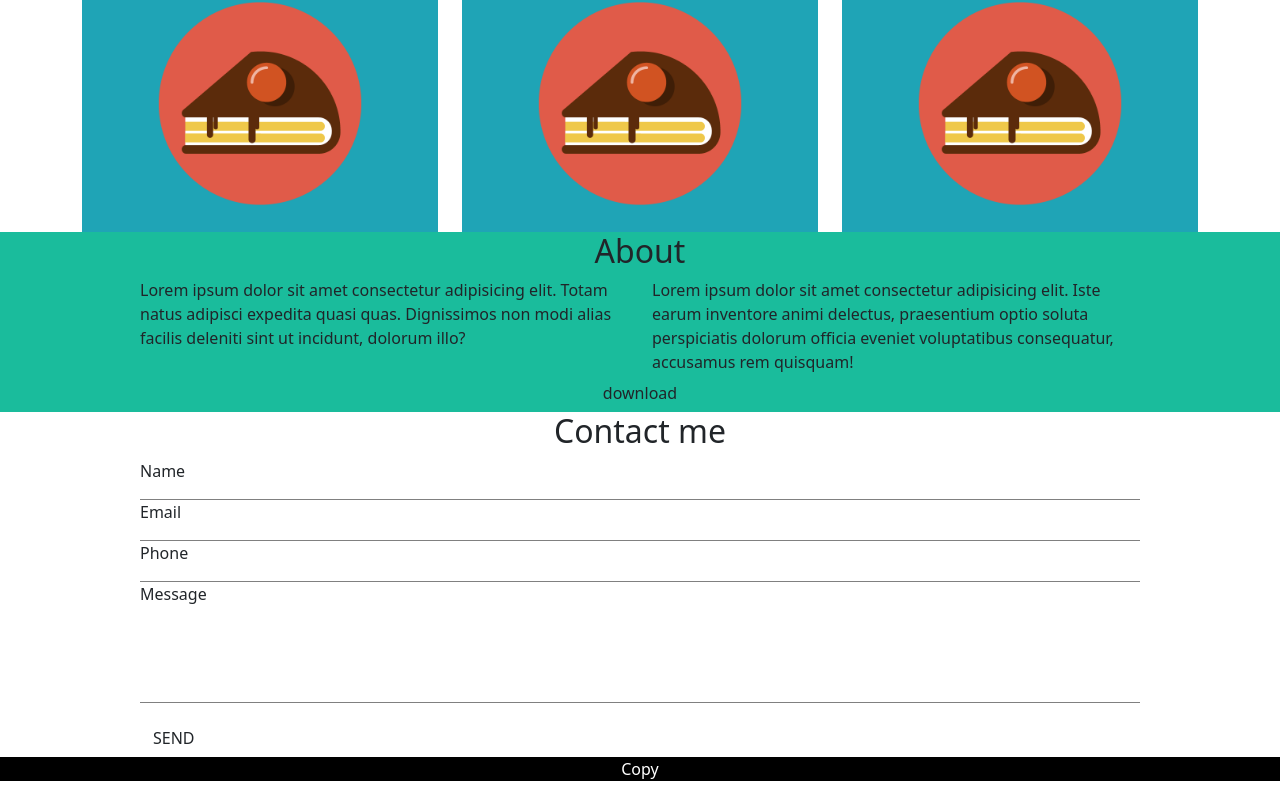
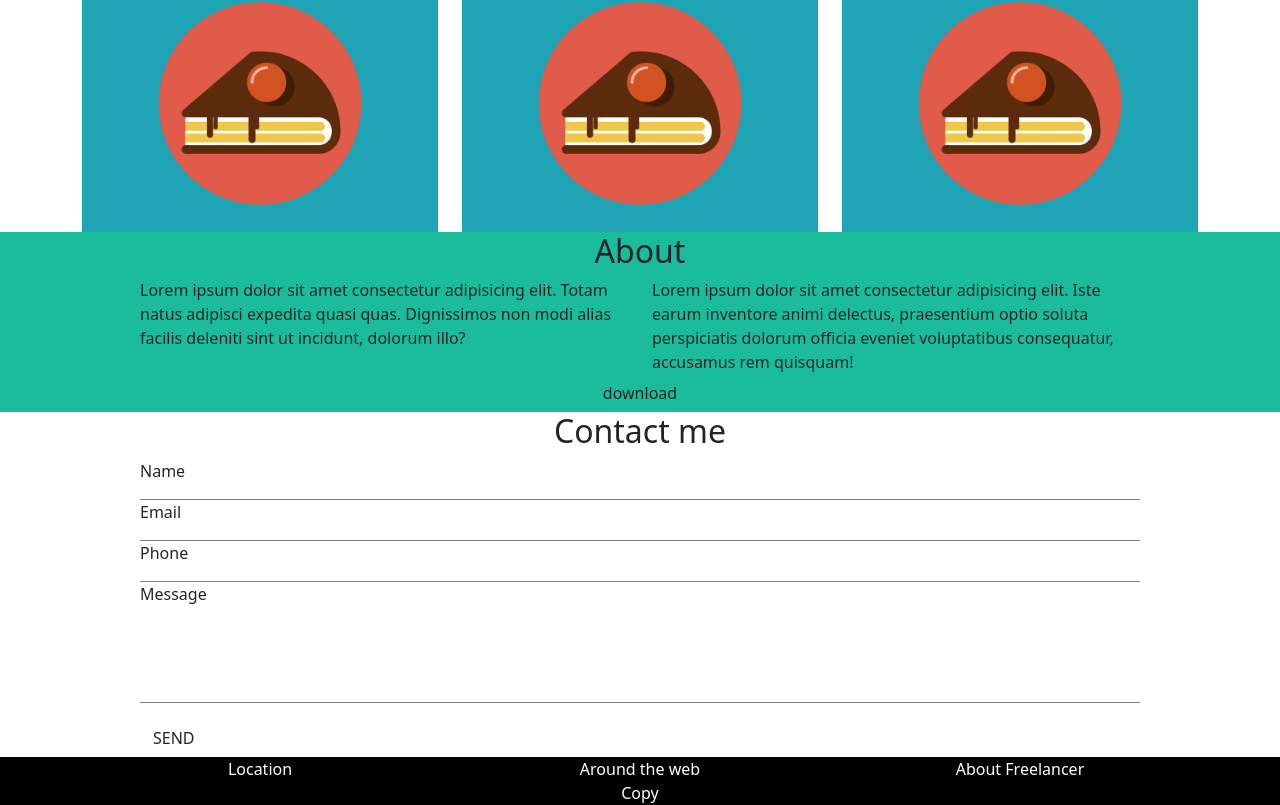
Before and after one commit to Ddanilo9/html-css-bootstrap-freelancer, a plain HTML site: page index.html in a window 1280 px wide. Shown: the part 471-1276 px from the top of the page. Before the commit the page ends 1252 px from the top, so only its background shows below. Drawn offline with nearby package versions, Linux system fonts and the light colour scheme.

Commit message:
divisione sezioni

```diff
--- a/index.html
+++ b/index.html
@@ -86,7 +86,17 @@
 
     <footer class="bg-black t-white">
       <div class="container">
+        <div class="row">
+          <div class="col-4 text-center">Location
 
+          </div>
+          <div class="col-4 text-center">Around the web
+
+          </div>
+          <div class="col-4 text-center">About Freelancer
+
+          </div>
+        </div>
       </div>
 
       <div class="text-center">
```
